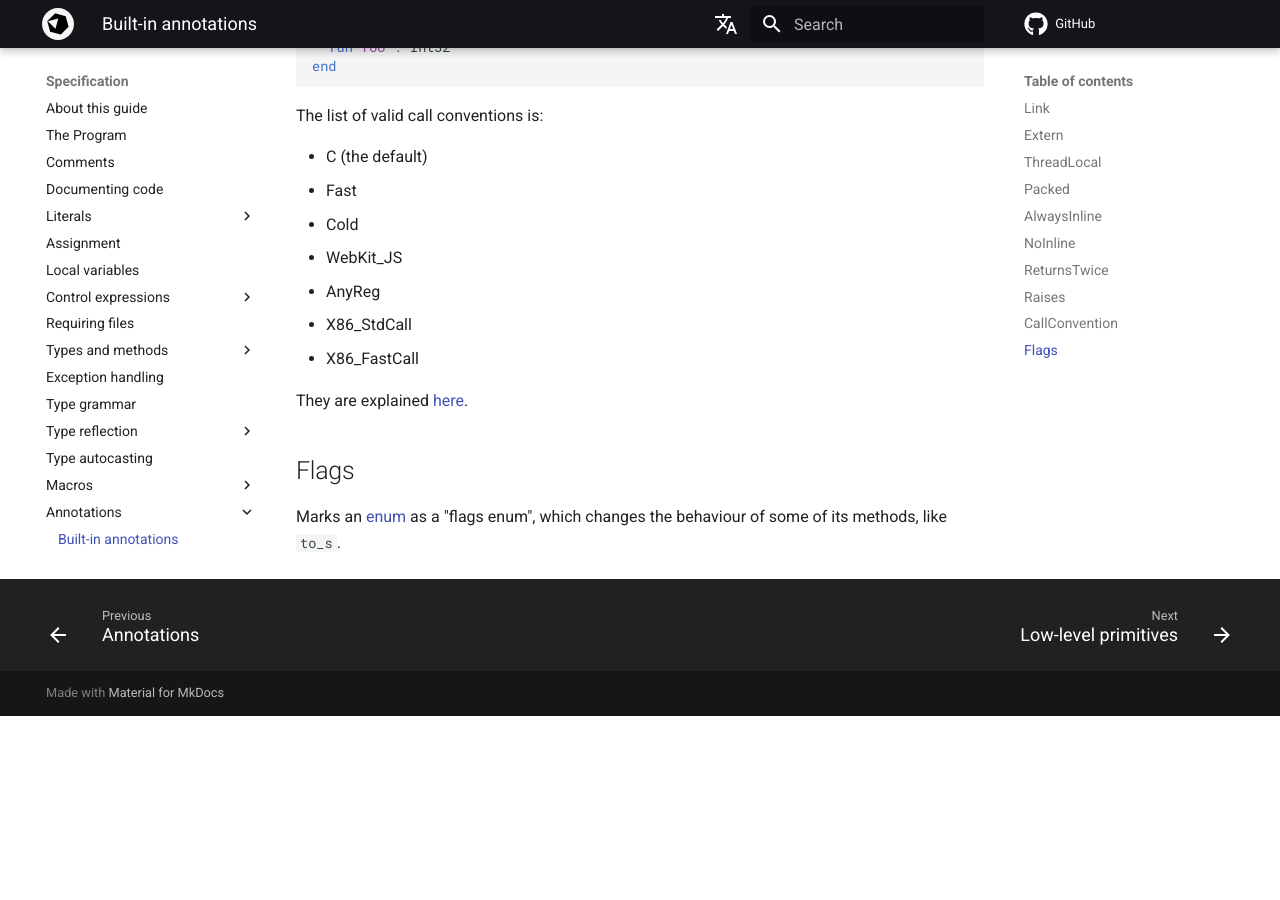
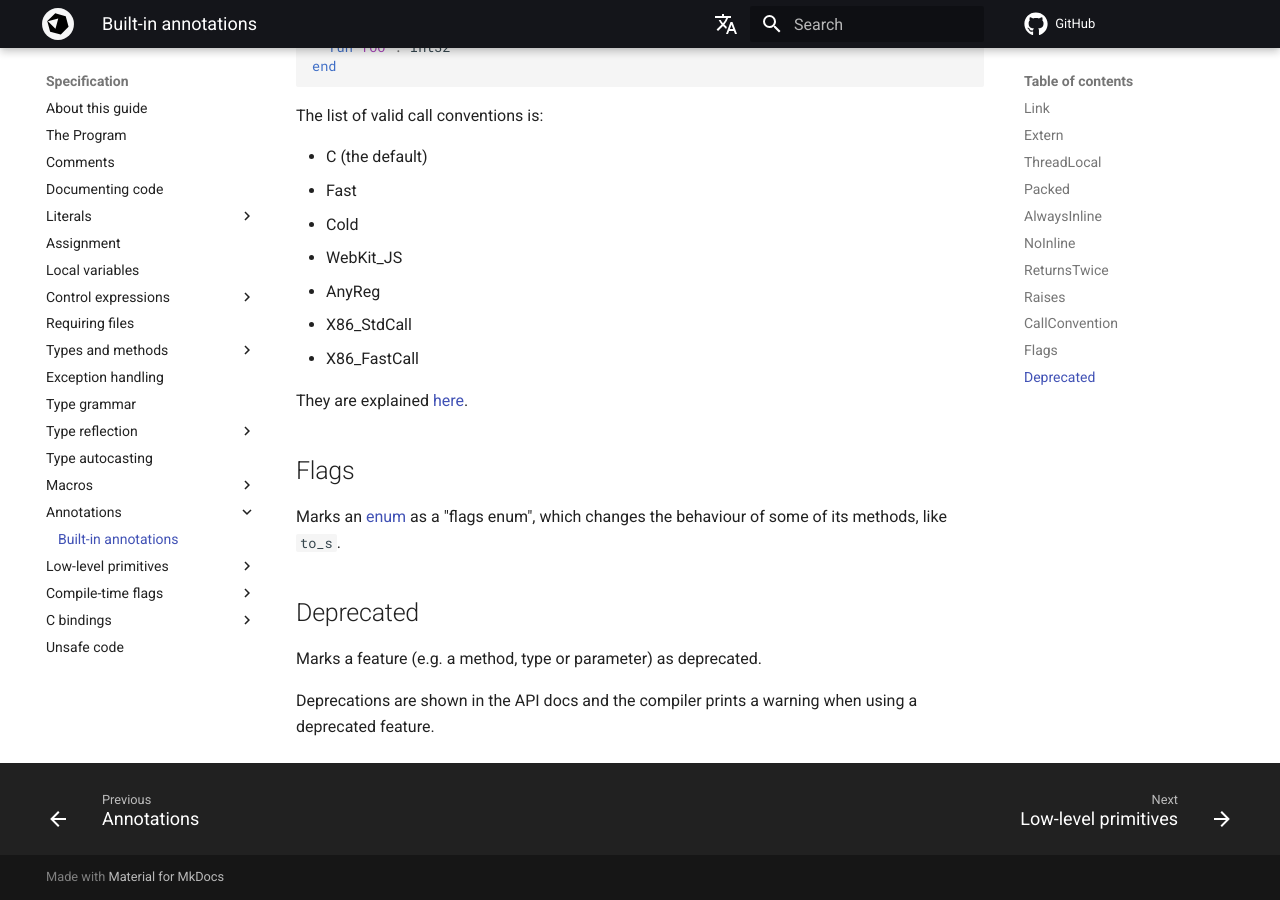
Before and after one commit to crystal-lang/crystal-book, an MkDocs documentation site: the page built from docs/syntax_and_semantics/annotations/built_in_annotations.md, in a window 1280 px wide and 900 px high, scrolled down 2353 px. Built offline with MkDocs 1.6.1 and Material for MkDocs 9.7.7, drawn with Linux system fonts in a browser that asks for light colours; nearby versions of some CDN libraries; library files that are not in the unit come from our copies; comment, search, counter and statistics services are not loaded; the version menu is left out; before the commit the page ends 3069 px from its top, so only the background shows below that.

Commit message:
Add `Deprected` built-in annotation (#842)

```diff
--- a/docs/syntax_and_semantics/annotations/built_in_annotations.md
+++ b/docs/syntax_and_semantics/annotations/built_in_annotations.md
@@ -113,3 +113,10 @@
 ## Flags
 
 Marks an [enum](../enum.md) as a "flags enum", which changes the behaviour of some of its methods, like `to_s`.
+
+## Deprecated
+
+Marks a feature (e.g. a method, type or parameter) as deprecated.
+
+Deprecations are shown in the API docs and the compiler prints a warning when
+using a deprecated feature.
```
